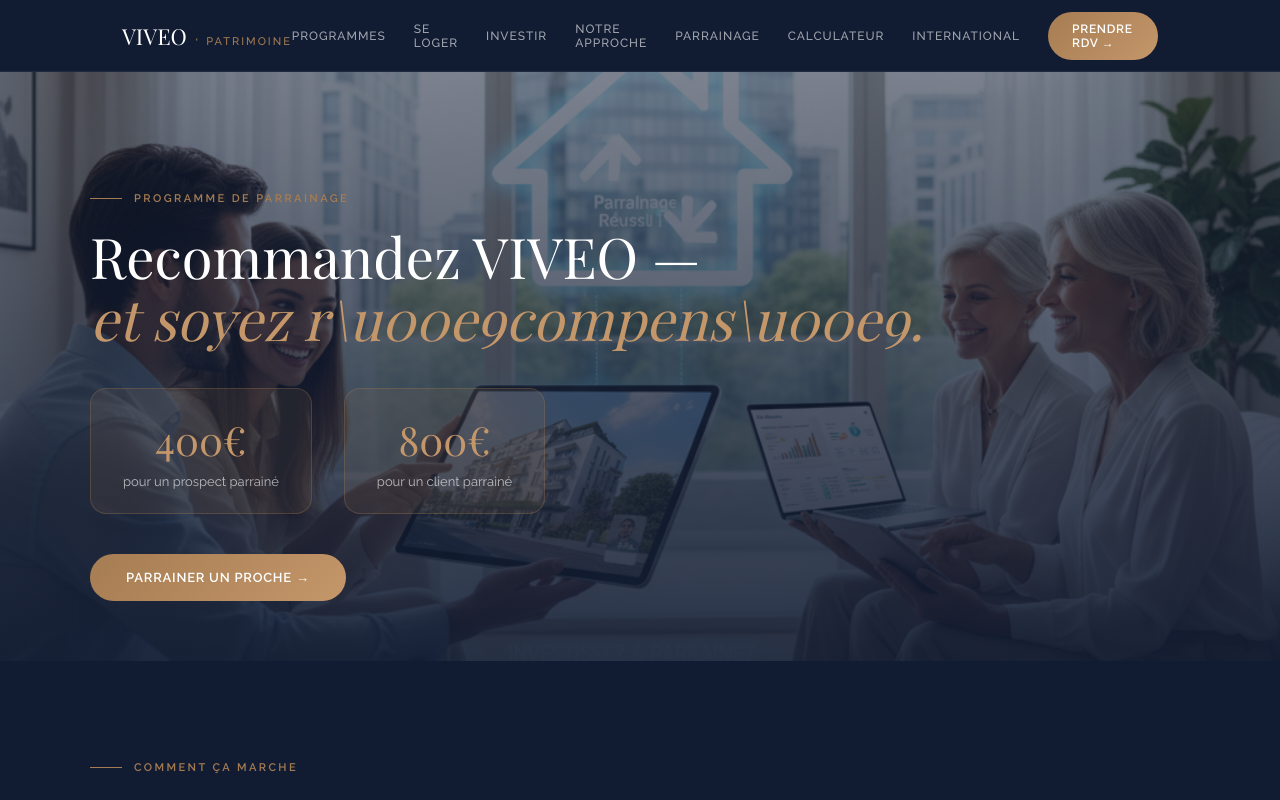
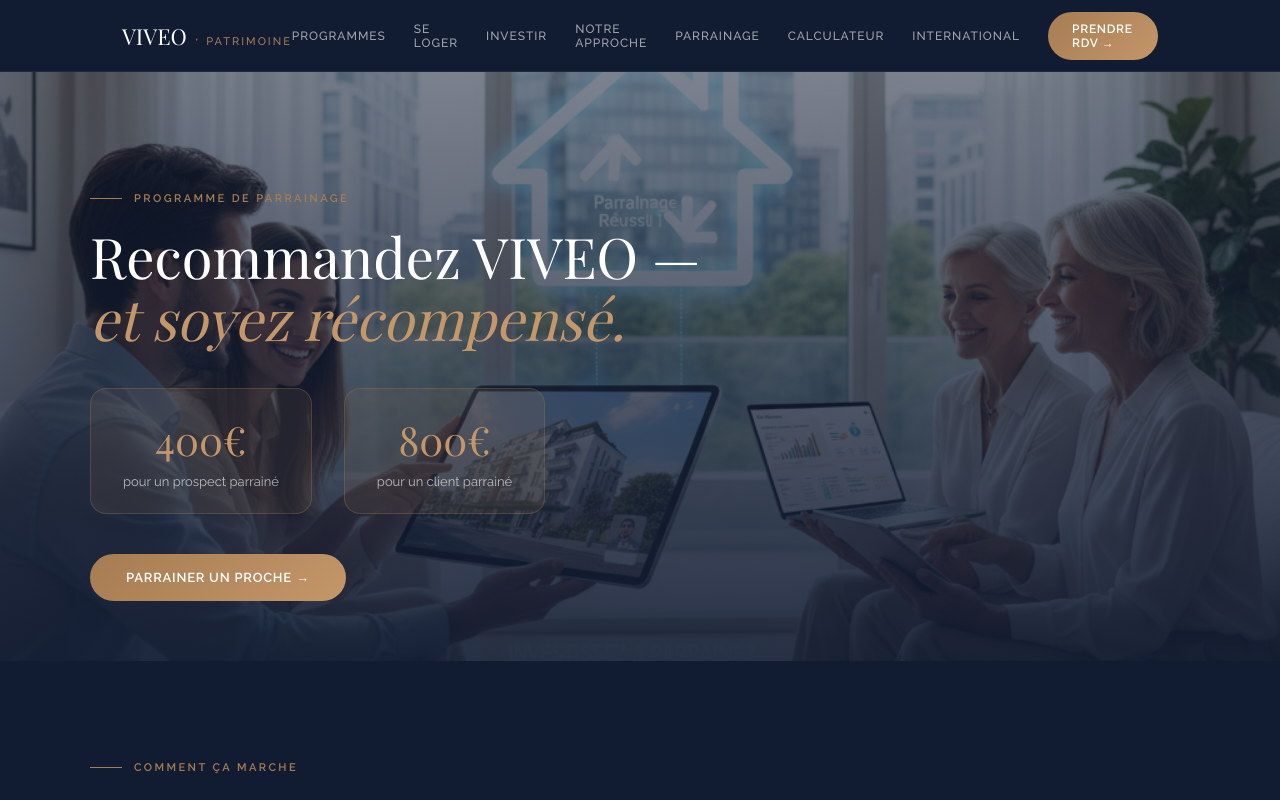
Before and after one commit to tblanchardviveo/viveo-public, a React (Vite) app: page /parrainage in a window 1280 px wide. Shown: the top 800 px of the page. Built offline with nearby package versions, Linux system fonts and the light colour scheme; no server answers; a web font is replaced by a local one.

Commit message:
fix: unicode récompensé hero parrainage

```diff
--- a/src/components/parrainage/HeroParrainage.jsx
+++ b/src/components/parrainage/HeroParrainage.jsx
@@ -19,7 +19,7 @@
         <Eyebrow>PROGRAMME DE PARRAINAGE</Eyebrow>
         <h1 style={{ fontFamily: "'Playfair Display', Georgia, serif", fontSize: 'clamp(32px, 5vw, 56px)', fontWeight: 400, color: '#fff', lineHeight: 1.1 }}>
           Recommandez VIVEO {"\u2014"}<br />
-          <em style={{ fontStyle: 'italic', color: '#C4976A' }}>et soyez r\u00e9compens\u00e9.</em>
+                    <em style={{ fontStyle: 'italic', color: '#C4976A' }}>et soyez récompensé.</em>
         </h1>
         <div style={{ display: 'flex', gap: 32, marginTop: 40, flexWrap: 'wrap' }}>
           {[['400\u20ac', 'pour un prospect parrain\u00e9'], ['800\u20ac', 'pour un client parrain\u00e9']].map(([montant, label]) => (
```
